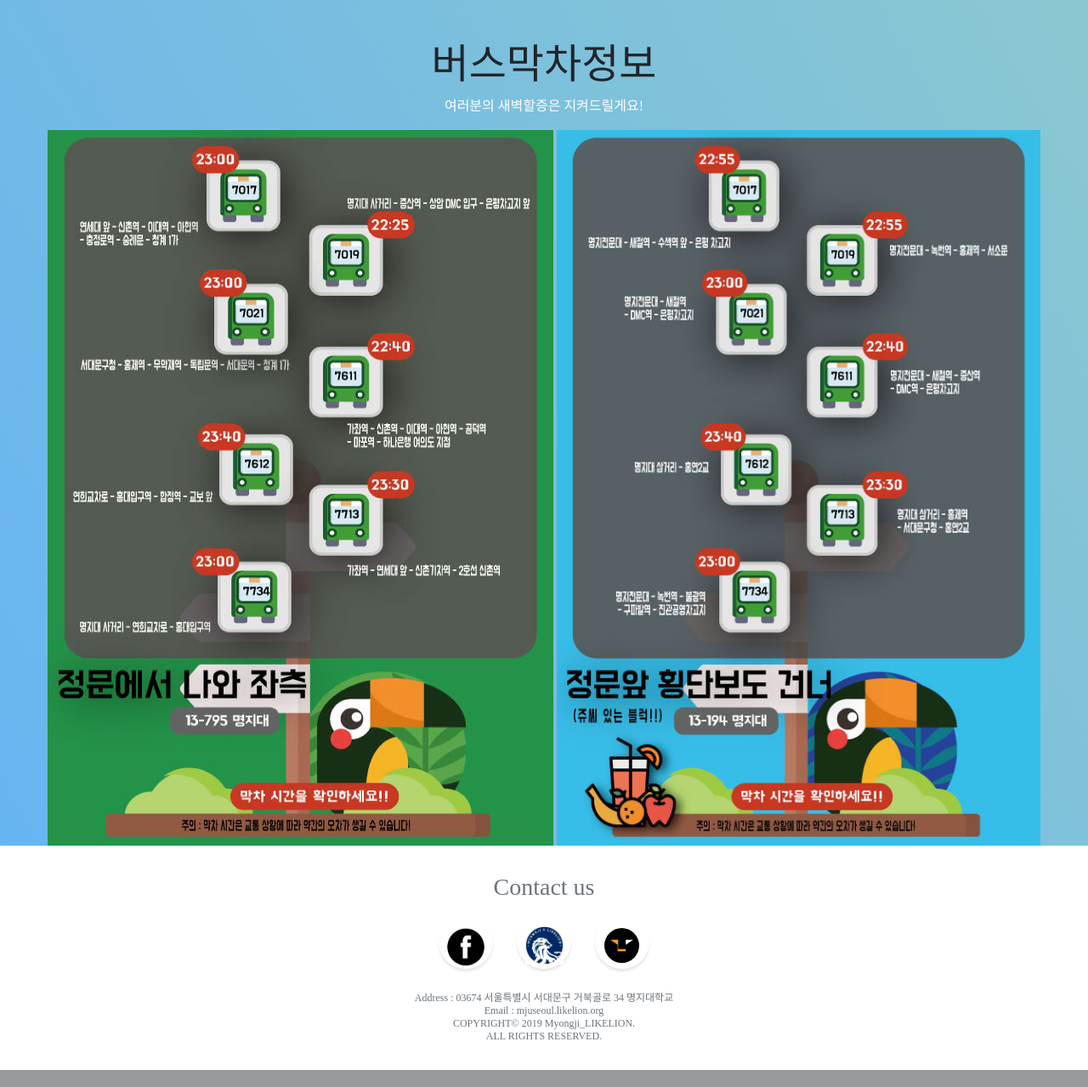
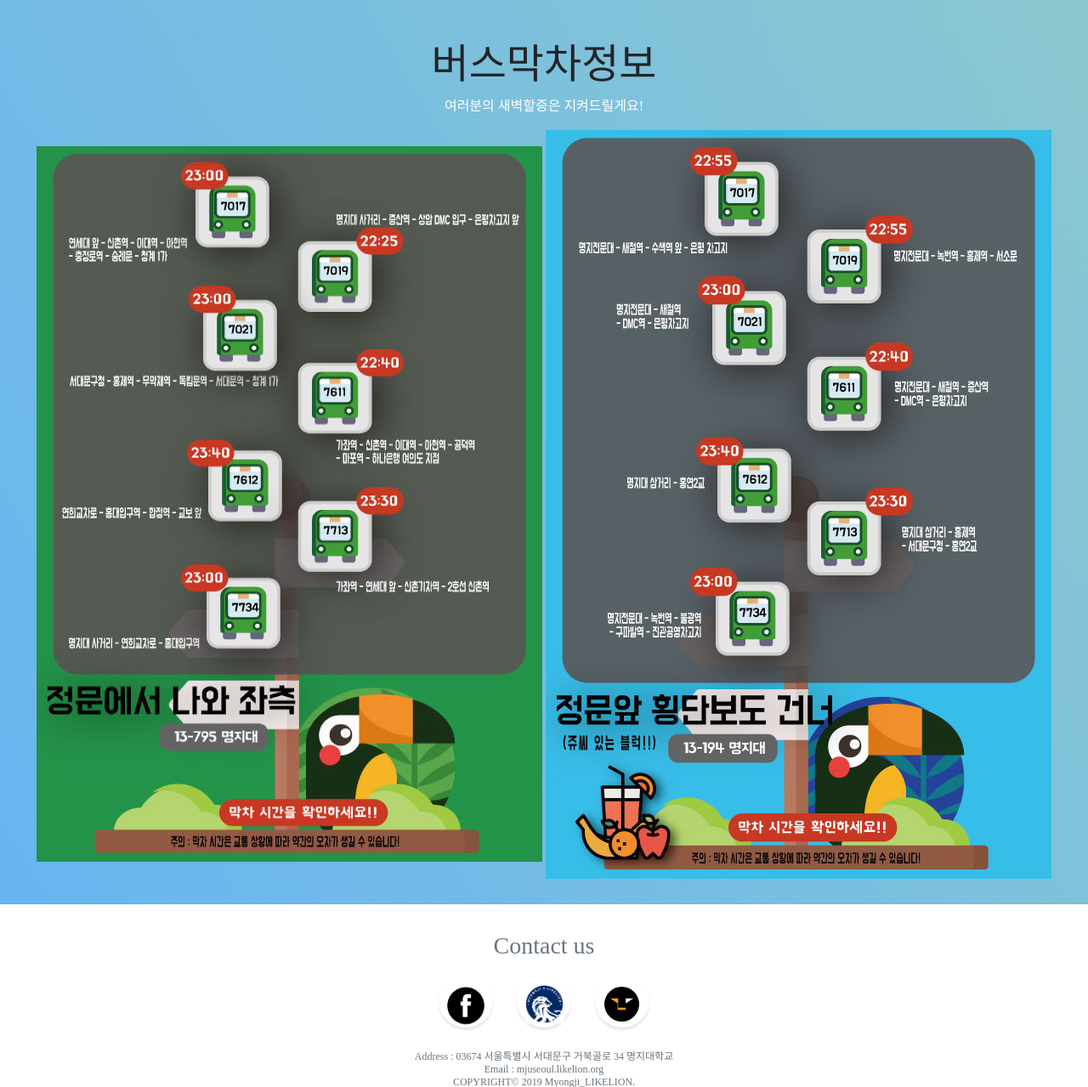
Before and after one commit to likelionmju/mju-festival-2019, a Django app: page / in a window 1280 px wide. Shown: the part 5098-6377 px from the top of the page at 85% size. Run offline with Django 3.2, Linux system fonts and the light colour scheme; some libraries are stand-ins or nearby versions; some web fonts are replaced.

```diff
--- a/page/templates/home.html
+++ b/page/templates/home.html
@@ -125,9 +125,9 @@
     <br>
     <h1 class="title" style="text-align:center; font-size: 3em">버스막차정보</h1>
     <p class="subtit" style="text-align:center">여러분의 새벽할증은 지켜드릴게요!</p>
-    <div style="text-align:center">
+    <div style="text-align:center; margin-bottom: 30px;">
       <img src="{% static 'page/images/left.jpg' %}" alt="버스정보" style="max-width: 100%; height: auto;">
-      <img src="{% static 'page/images/right.jpg' %}" alt="버스정보" style="max-width: 100%; height:842px;">
+      <img src="{% static 'page/images/right.jpg' %}" alt="버스정보" style="max-width: 100%; height: auto;">
     </div>
   </section>
   <!-- Footer -->
```
